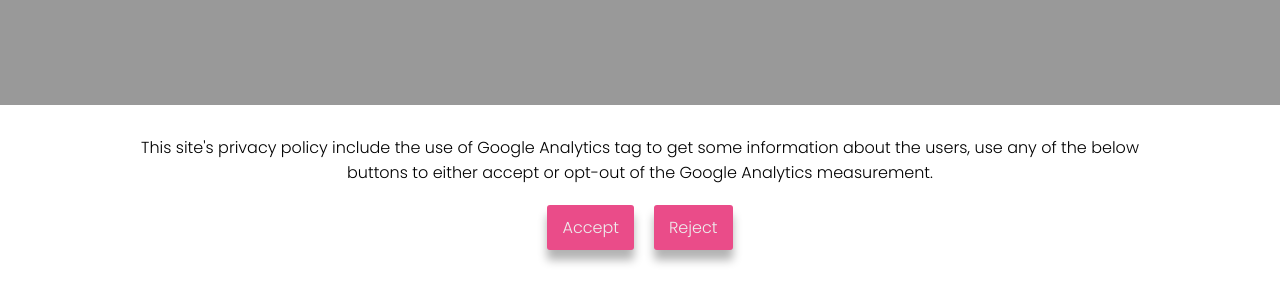
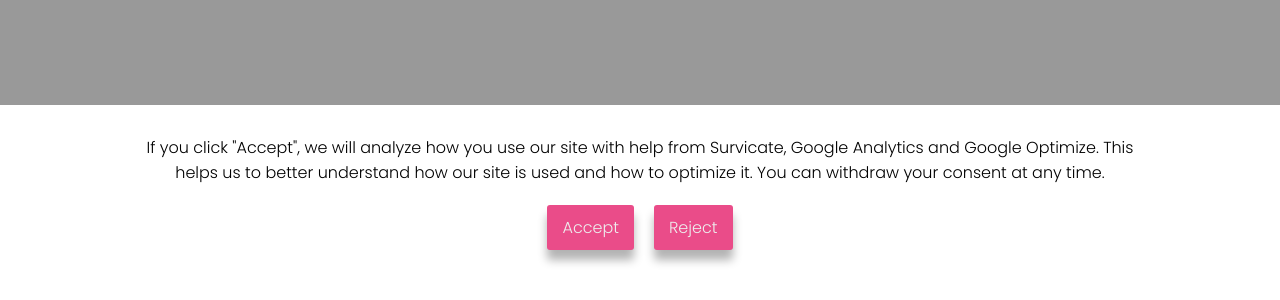
Before and after one commit to Georgedev2/consent-mgt-plugin, a React (Create React App) app: page / in a window 1280 px wide. Shown: the part 500-800 px from the top of the page. Built offline with nearby package versions, Linux system fonts and the light colour scheme.

Commit message:
added some improvement to the plugin

```diff
--- a/src/components/plugin/ConsentMgtPlugin.js
+++ b/src/components/plugin/ConsentMgtPlugin.js
@@ -35,10 +35,10 @@ const ConsentMgtPlugin = () => {
         {view ? (
           <div className="consent">
             <div>
-              This site's privacy policy include the use of Google Analytics tag
-              to get some information about the users, use any of the below
-              buttons to either accept or opt-out of the Google Analytics
-              measurement.
+              If you click "Accept", we will analyze how you use our site with
+              help from Survicate, Google Analytics and Google Optimize. This
+              helps us to better understand how our site is used and how to
+              optimize it. You can withdraw your consent at any time.
             </div>
             <div className="btns-wrapper">
               <div className="accept-btn" onClick={handleAccept}>
```
Also changed, not shown: 1 other file (tests, documents, lock files or other folders).
